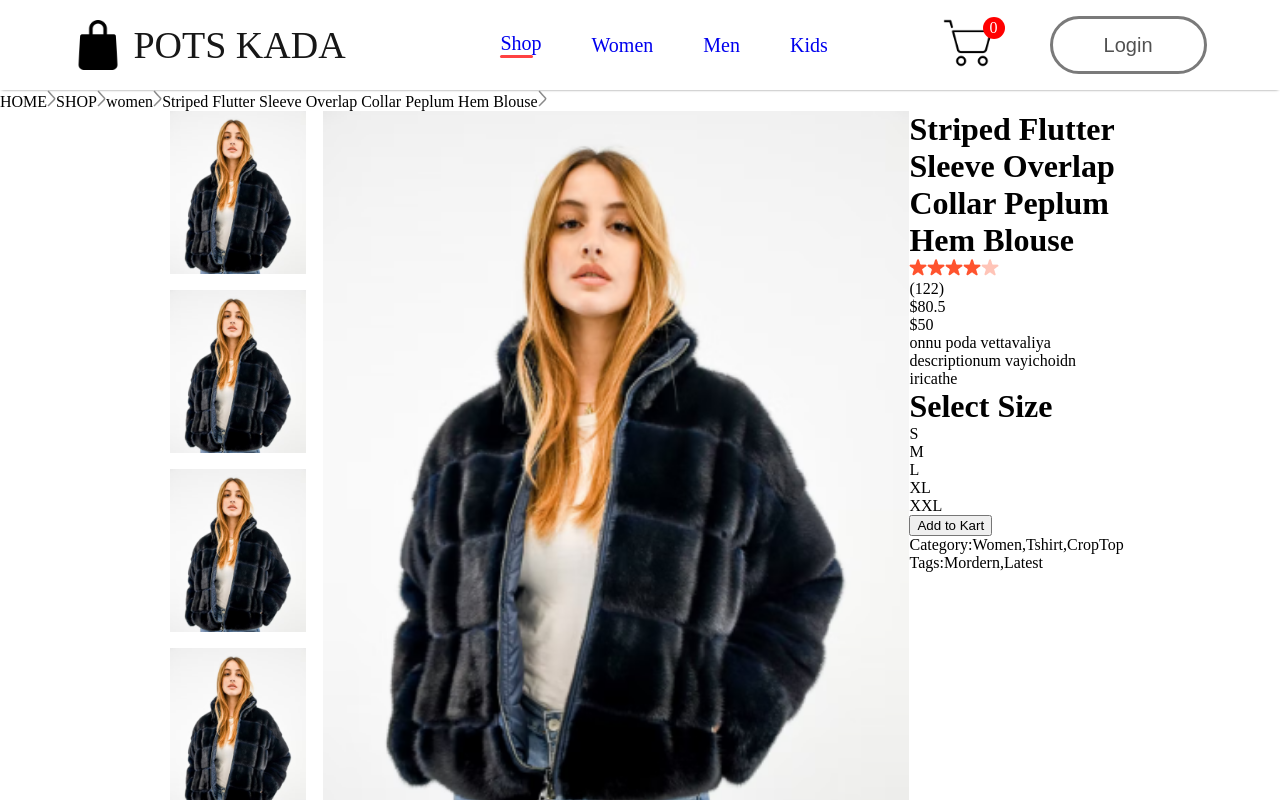
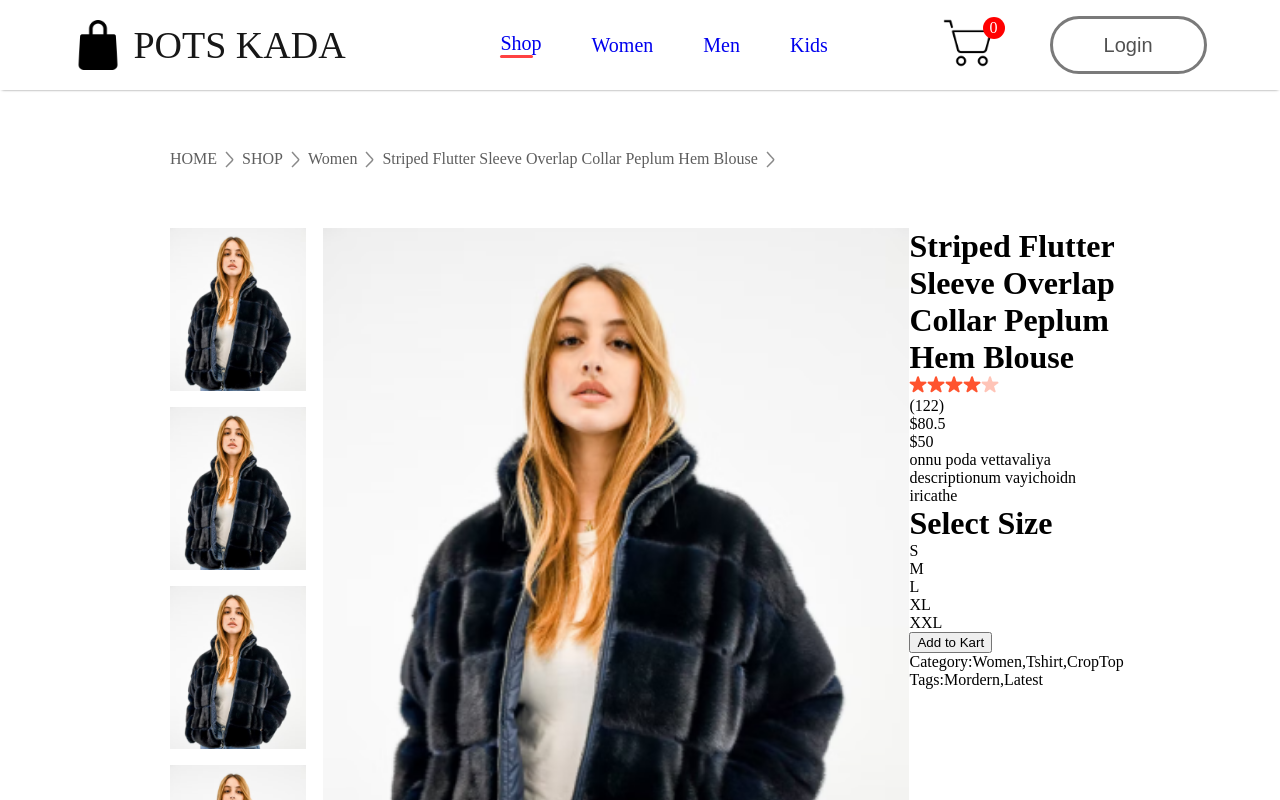
Before and after one commit to Harikrishnan-Ashok/react-go, a React (Vite) app in the folder frontEnd/: page /product/1 in a window 1280 px wide. Shown: the top 800 px of the page. Built offline with nearby package versions, Linux system fonts and the light colour scheme.

Commit message:
fixed breadCrumbs

```diff
--- a/frontEnd/src/components/BreadCrumb.jsx
+++ b/frontEnd/src/components/BreadCrumb.jsx
@@ -1,6 +1,15 @@
 import styled from "styled-components";
 
-const Container=styled.div``;
+const Container=styled.div`
+	display:flex;
+	align-items:center;
+	gap:8px;
+	color:#5e5e5e;
+	font-size:16px;
+	font-weight:600px;
+	margin:60px 170px;
+	text-transform:capitalize;
+`;
 
 
 import arrow_icon from "../components/assets/breadcrum_arrow.png"
```
